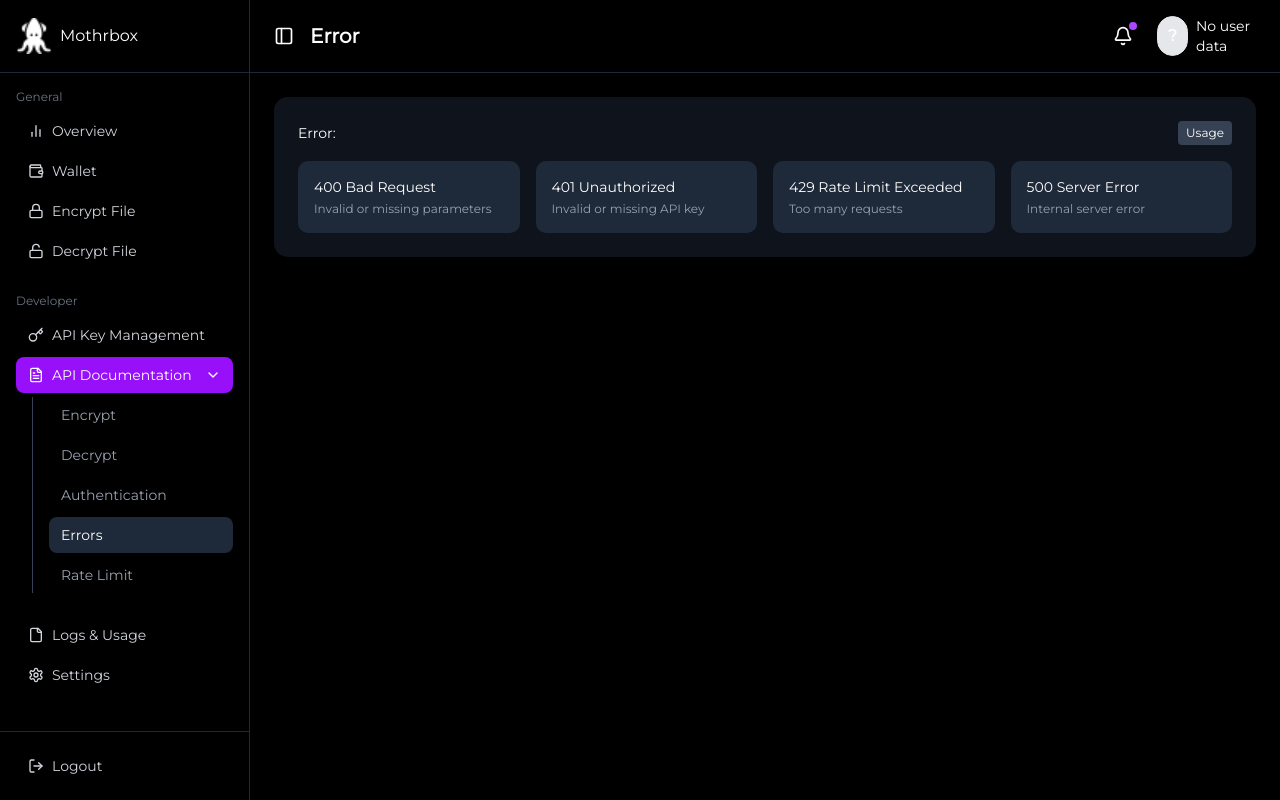
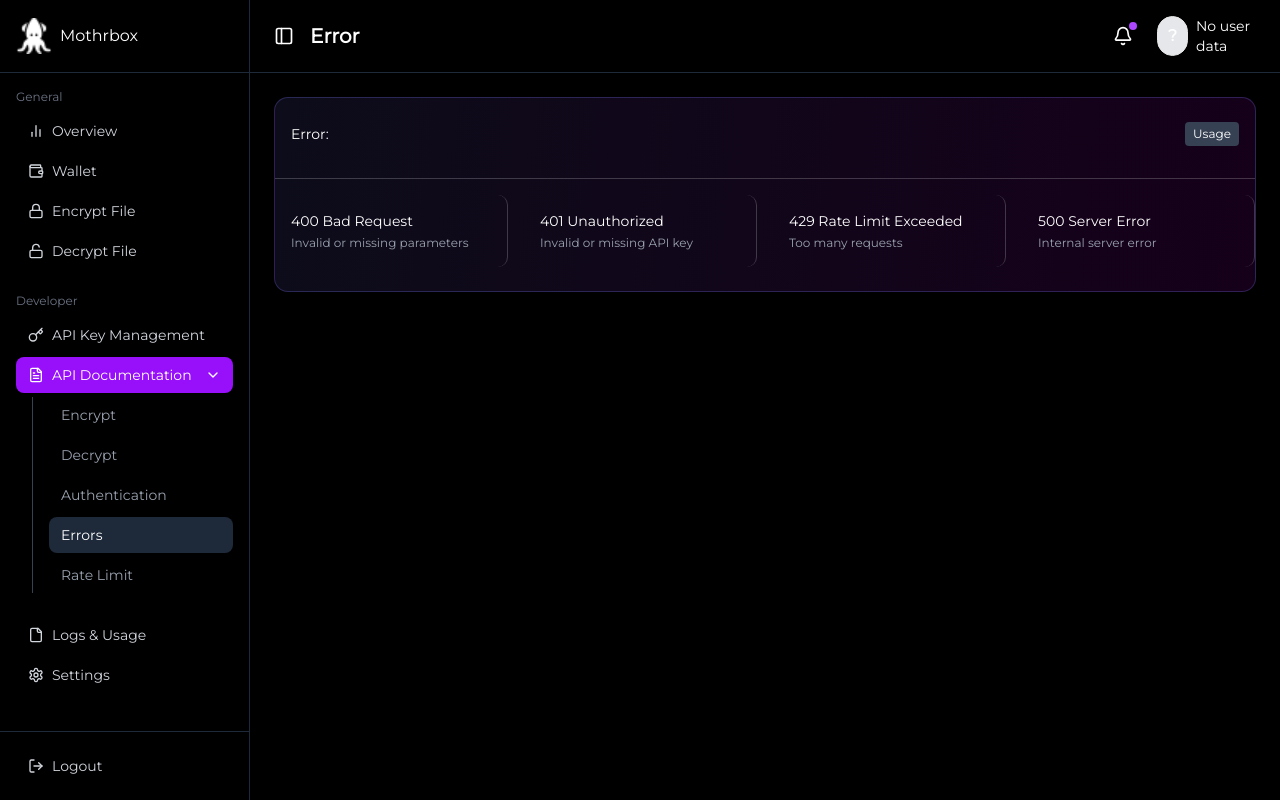
Before and after one commit to georgegoldman/mothrbox-frontend, a Next.js app: page /dashboard/api-docs/errors in a window 1280 px wide. Built offline with nearby package versions, Linux system fonts and the light colour scheme; no server answers.

Commit message:
Refne Error page in api docs to meet current design

```diff
--- a/src/app/dashboard/api-docs/errors/page.tsx
+++ b/src/app/dashboard/api-docs/errors/page.tsx
@@ -6,14 +6,20 @@
       <Header title="Error" />
 
       <div className="p-3 sm:p-4 md:p-6">
-        <div className="mb-6 rounded-xl bg-gray-800/50 p-4 md:p-6">
-          <div className="mb-4 flex items-center justify-between">
+        <div
+          className="mb-6 rounded-xl py-4 md:py-6 border border-[#7D78FF42]"
+          style={{
+            background:
+              "linear-gradient(96.75deg, rgba(125, 120, 255, 0.1) -0.65%, rgba(210, 0, 253, 0.1) 96.85%)",
+          }}
+        >
+          <div className="mb-4 flex items-center justify-between border-b border-white/20 pb-8 px-4">
             <h2 className="text-sm font-medium">Error:</h2>
             <span className="rounded bg-gray-700 px-2 py-1 text-xs">Usage</span>
           </div>
 
           <div className="grid grid-cols-1 gap-4 sm:grid-cols-2 lg:grid-cols-4">
-            <div className="rounded-lg bg-gray-800 p-3 md:p-4">
+            <div className="rounded-lg border-r border-white/20 p-3 md:p-4">
               <h3 className="mb-1 text-xs font-medium md:text-sm">
                 400 Bad Request
               </h3>
@@ -21,7 +27,7 @@
                 Invalid or missing parameters
               </p>
             </div>
-            <div className="rounded-lg bg-gray-800 p-3 md:p-4">
+            <div className="rounded-lg border-r border-white/20 p-3 md:p-4">
               <h3 className="mb-1 text-xs font-medium md:text-sm">
                 401 Unauthorized
               </h3>
@@ -29,13 +35,13 @@
                 Invalid or missing API key
               </p>
             </div>
-            <div className="rounded-lg bg-gray-800 p-3 md:p-4">
+            <div className="rounded-lg border-r border-white/20 p-3 md:p-4">
               <h3 className="mb-1 text-xs font-medium md:text-sm">
                 429 Rate Limit Exceeded
               </h3>
               <p className="text-xs text-gray-400">Too many requests</p>
             </div>
-            <div className="rounded-lg bg-gray-800 p-3 md:p-4">
+            <div className="rounded-lg border-r border-white/20 p-3 md:p-4">
               <h3 className="mb-1 text-xs font-medium md:text-sm">
                 500 Server Error
               </h3>
```
